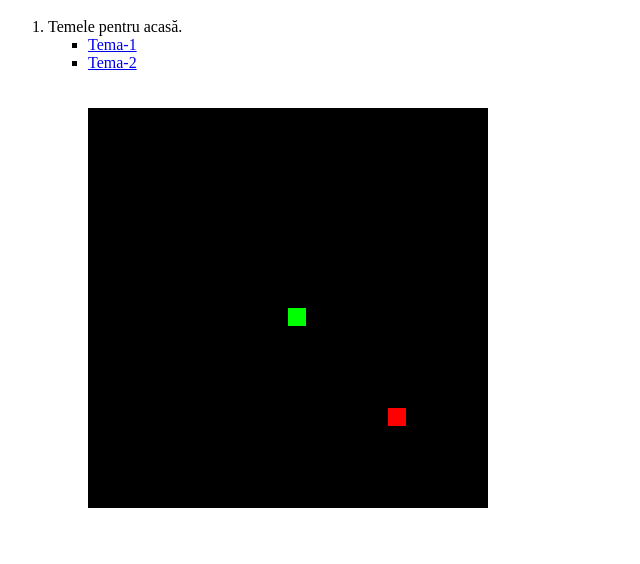
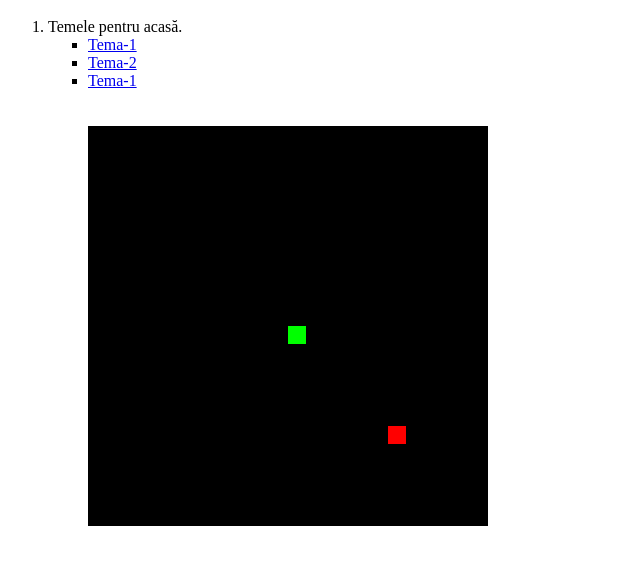
Before and after one commit to TeStErOSs/TeStErOSs.github.io, a plain HTML site: page index.html in a window 1280 px wide. Shown: the part 48-612 px from the top of the page, without its empty margins (0-640 px from the left). Drawn offline with Linux system fonts and the light colour scheme.

Commit message:
Update index.html

```diff
--- a/index.html
+++ b/index.html
@@ -9,6 +9,7 @@
             <ul type="square">
             <li><a href="http://www.tema-1.ml">Tema-1</a></li>
             <li><a href="http://www.tema-2.ml">Tema-2</a></li>
+                <li><a href="ttg.html">Tema-1</a></li>
                 <br><br>
                 <canvas id="gc" width="400" height="400"></canvas>
 <script>
```
